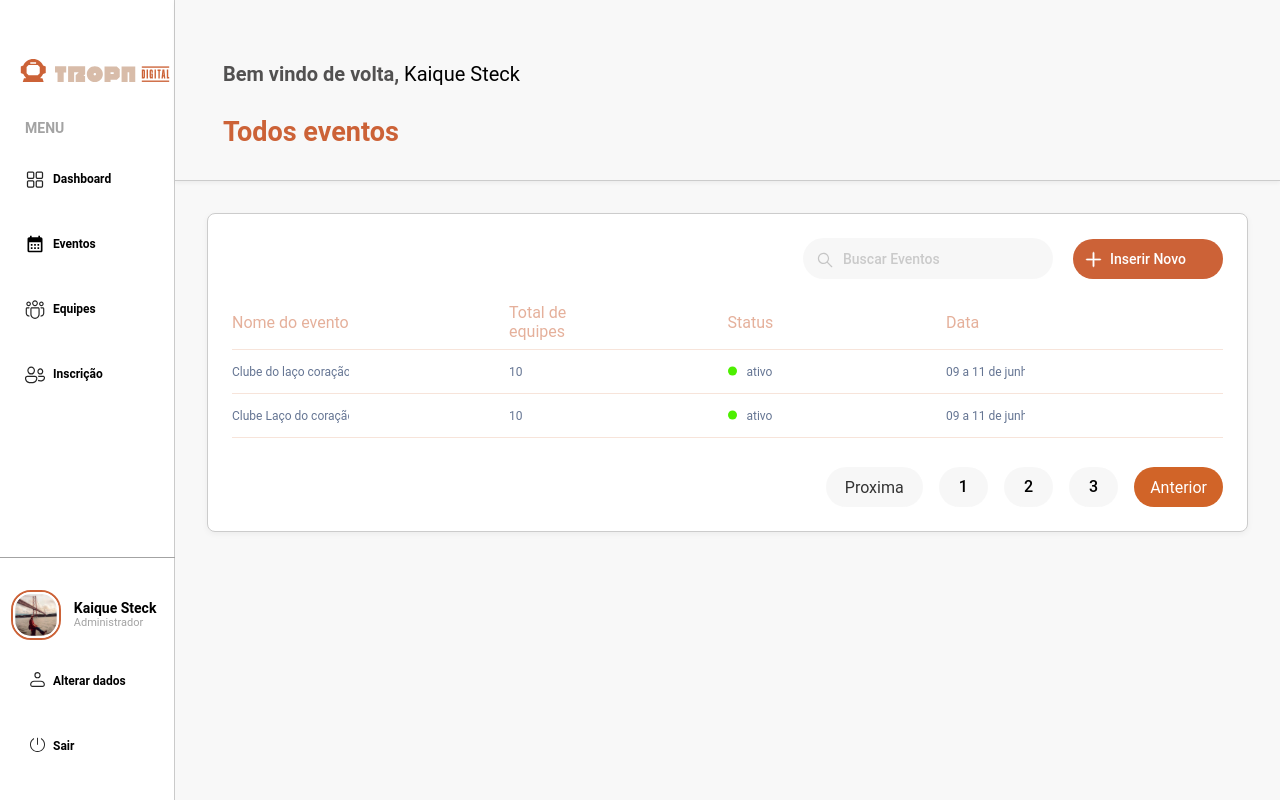
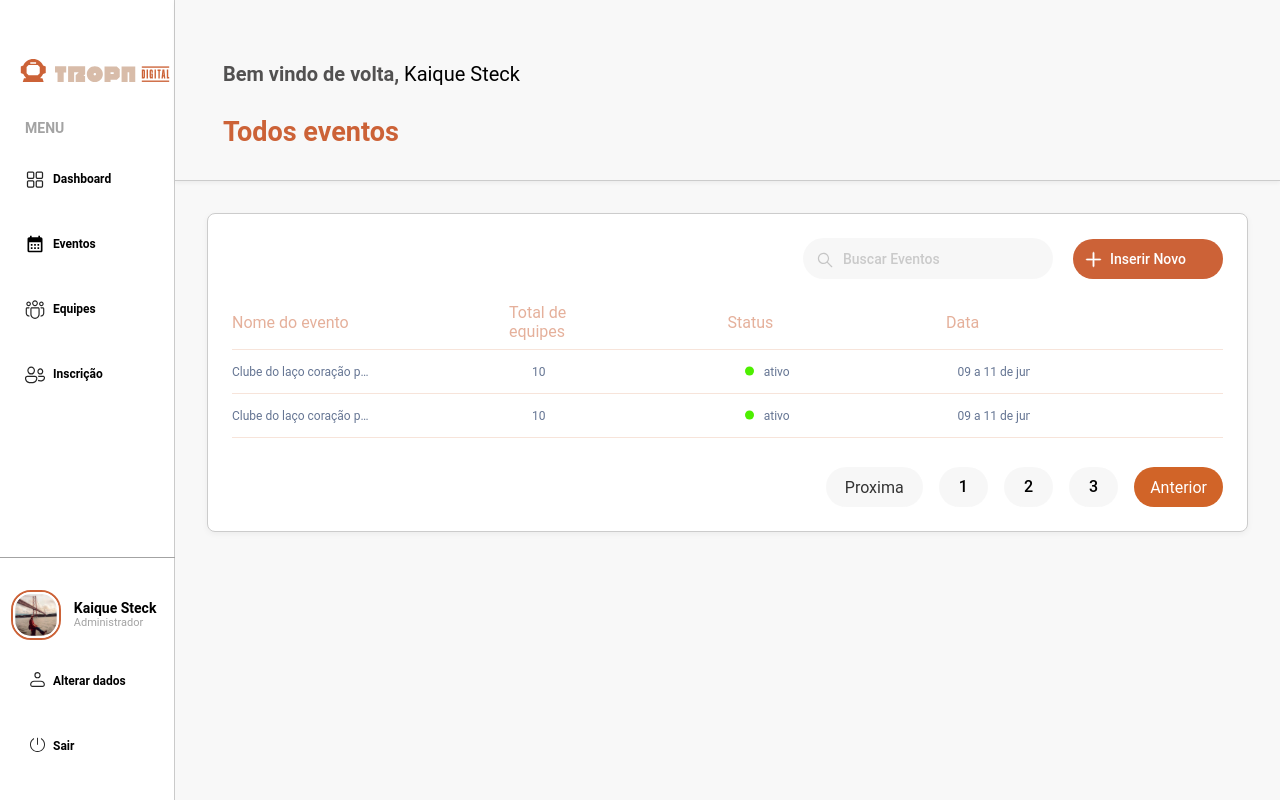
Before and after one commit to christyanvanzelli/ProjetoVaga, a Next.js app: page /eventos in a window 1280 px wide. Built offline with nearby package versions, Linux system fonts and the light colour scheme.

Commit message:
detalhes
Projeto completo

```diff
--- a/src/app/(private)/eventos/page.tsx
+++ b/src/app/(private)/eventos/page.tsx
@@ -87,7 +87,7 @@ export default function EventosPage() {
                   <p><More className="more"/></p>
             </div>
             <div className="table-row">
-                <p className="name-form">Clube Laço do coração pantaneiro</p>
+                <p className="name-form">Clube do laço coração pantaneiro</p>
                 <p className="total-team">10</p>
 
              <div>
--- a/src/app/globals.scss
+++ b/src/app/globals.scss
@@ -956,14 +956,21 @@ aside {
 @media screen and (min-width: 720px) and (max-width: 1366px)  {
   .layout {
   .header {
-    max-width: 1350px;
+    max-width: 1366px;
   }
   .content {
     max-width: 1366px;
+    overflow-x: auto;
   .table-row {
         white-space: nowrap;
         font-size: 12px;
-    .more {
+
+        .name-form {
+          width: 140px;
+          text-overflow: ellipsis;
+        }
+
+        .more {
       margin-left: 50px;
       width: 24px;
       height: 24px;
```
